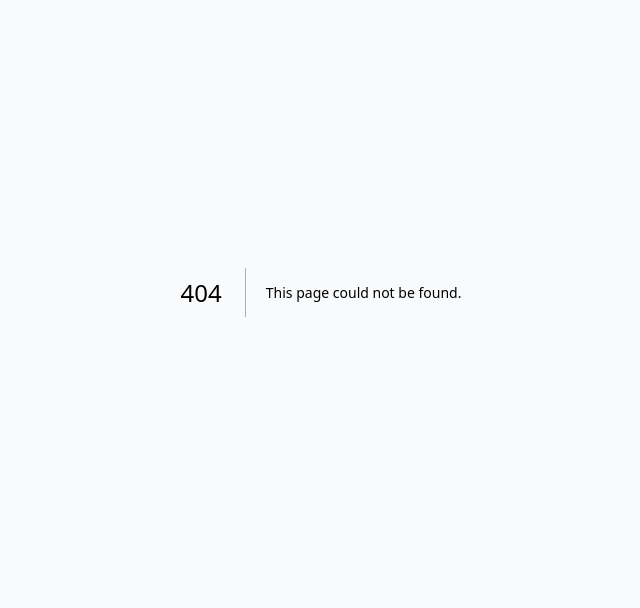
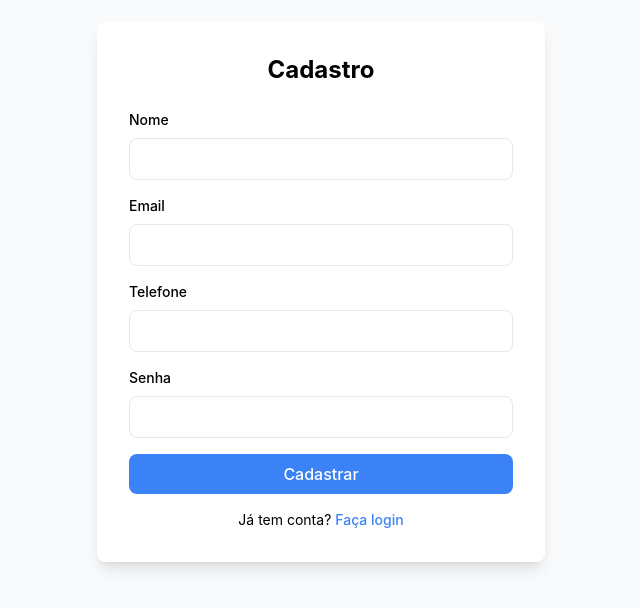
Before and after one commit to nortempresasdrop-bot/redeveiculos, a Next.js app: page /redenovo in a window 1280 px wide. Before the commit this address had no page. Shown: the part 108-716 px from the top of the page, without its empty margins (319-959 px from the left). Built offline with nearby package versions, Linux system fonts and the light colour scheme.

Commit message:
Create SignUpPage component for user registration

```diff
--- /dev/null
+++ b/src/app/redenovo/page.tsx
@@ -0,0 +1,99 @@
+'use client';
+
+import { useState } from 'react';
+import { useRouter } from 'next/navigation';
+import { signUp } from '@/lib/auth';
+import Link from 'next/link';
+import toast from 'react-hot-toast';
+
+export default function SignUpPage() {
+  const [name, setName] = useState('');
+  const [email, setEmail] = useState('');
+  const [password, setPassword] = useState('');
+  const [phone, setPhone] = useState('');
+  const [loading, setLoading] = useState(false);
+  const router = useRouter();
+
+  async function handleSignUp(e: React.FormEvent) {
+    e.preventDefault();
+    setLoading(true);
+
+    try {
+      await signUp(email, password, name);
+      toast.success('Cadastro realizado! Verifique seu email.');
+      router.push('/login');
+    } catch (error: any) {
+      toast.error(error.message || 'Erro ao cadastrar');
+    } finally {
+      setLoading(false);
+    }
+  }
+
+  return (
+    <div className="min-h-screen flex items-center justify-center bg-gray-50 px-4">
+      <div className="bg-white rounded-lg shadow-lg p-8 w-full max-w-md">
+        <h1 className="text-2xl font-bold mb-6 text-center">Cadastro</h1>
+
+        <form onSubmit={handleSignUp} className="space-y-4">
+          <div>
+            <label className="block text-sm font-medium mb-2">Nome</label>
+            <input
+              type="text"
+              value={name}
+              onChange={(e) => setName(e.target.value)}
+              className="w-full px-4 py-2 border rounded-lg focus:outline-none focus:ring-2 focus:ring-secondary"
+              required
+            />
+          </div>
+
+          <div>
+            <label className="block text-sm font-medium mb-2">Email</label>
+            <input
+              type="email"
+              value={email}
+              onChange={(e) => setEmail(e.target.value)}
+              className="w-full px-4 py-2 border rounded-lg focus:outline-none focus:ring-2 focus:ring-secondary"
+              required
+            />
+          </div>
+
+          <div>
+            <label className="block text-sm font-medium mb-2">Telefone</label>
+            <input
+              type="tel"
+              value={phone}
+              onChange={(e) => setPhone(e.target.value)}
+              className="w-full px-4 py-2 border rounded-lg focus:outline-none focus:ring-2 focus:ring-secondary"
+            />
+          </div>
+
+          <div>
+            <label className="block text-sm font-medium mb-2">Senha</label>
+            <input
+              type="password"
+              value={password}
+              onChange={(e) => setPassword(e.target.value)}
+              className="w-full px-4 py-2 border rounded-lg focus:outline-none focus:ring-2 focus:ring-secondary"
+              required
+            />
+          </div>
+
+          <button
+            type="submit"
+            disabled={loading}
+            className="w-full bg-secondary text-white py-2 rounded-lg font-medium hover:bg-blue-600 disabled:opacity-50"
+          >
+            {loading ? 'Cadastrando...' : 'Cadastrar'}
+          </button>
+        </form>
+
+        <p className="text-center mt-4 text-sm">
+          Já tem conta?{' '}
+          <Link href="/login" className="text-secondary font-medium">
+            Faça login
+          </Link>
+        </p>
+      </div>
+    </div>
+  );
+}
```
